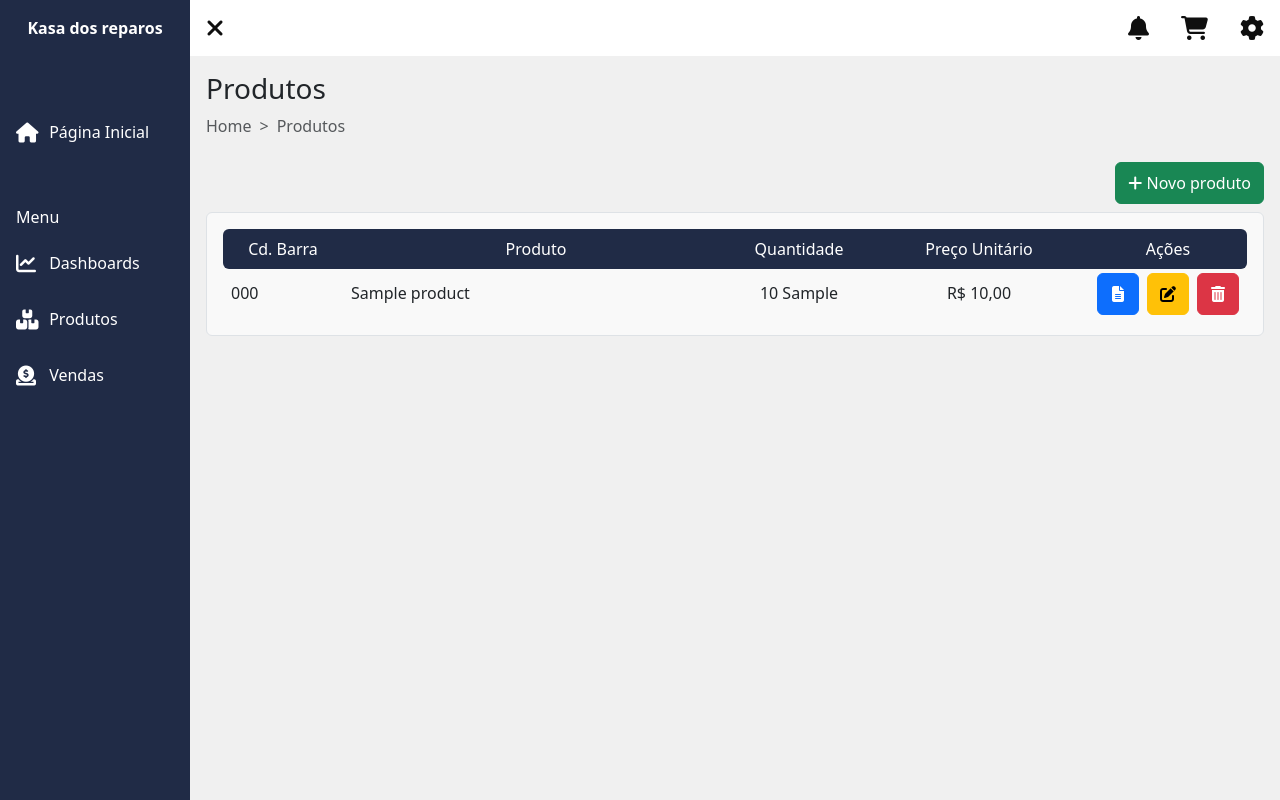
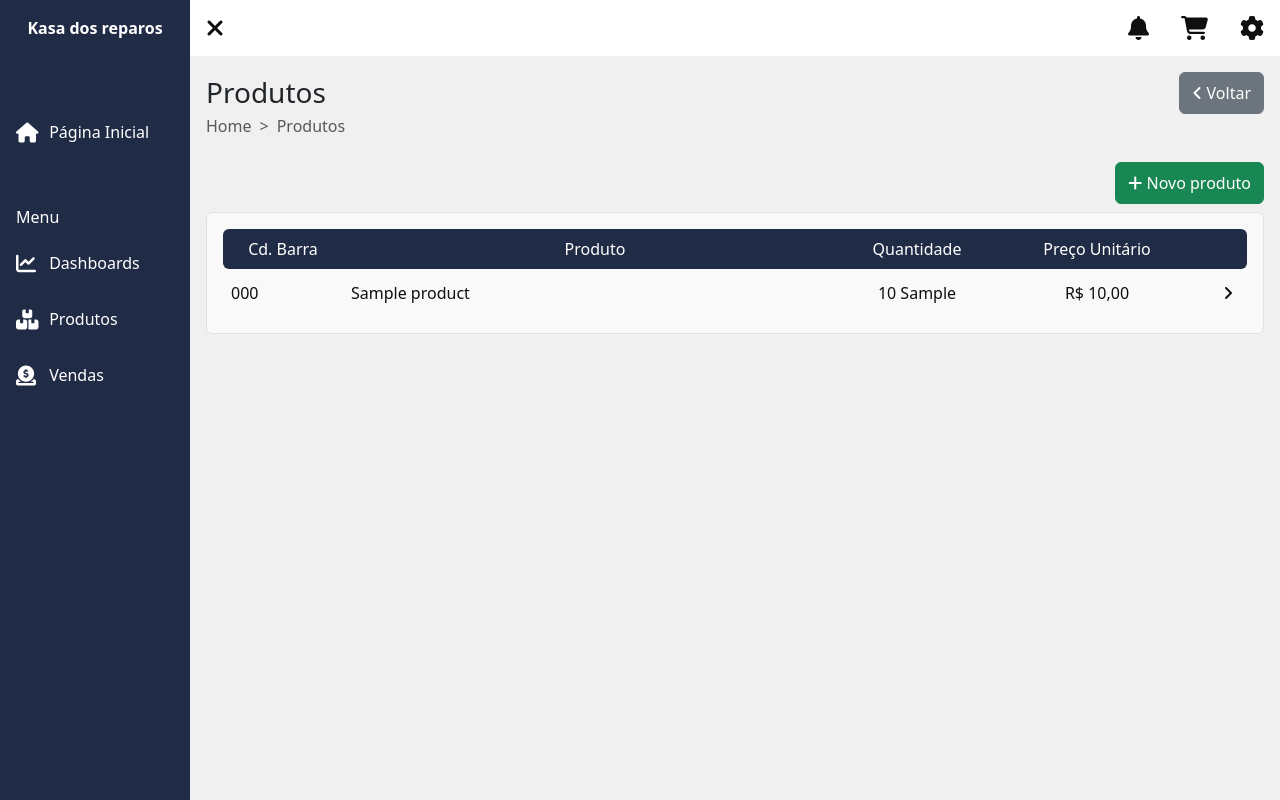
Before and after one commit to gustavolaires/kdr-erp, a Django app: page /products/ in a window 1280 px wide. Run offline with Django 5.2, Linux system fonts and the light colour scheme; tables that the repository leaves empty hold one stand-in row (values such as "Sample post"); some libraries are stand-ins or nearby versions.

Commit message:
Refatoração de layout das páginas de produto

```diff
--- a/stock/templates/product/list.html
+++ b/stock/templates/product/list.html
@@ -8,7 +8,13 @@
 
 {% block content %}
     <!-- title -->
-    <h3>Produtos</h3>
+    <div class="d-flex flex-row justify-content-between align-items-center">
+        <h3 style="margin-bottom: 0px;">Produtos</h3>
+        <a class="btn btn-secondary rounded-2 py-2" href="{% url 'home' %}">
+            <span><i class="fa-solid fa-angle-left"></i></span>
+            <span class="text-nowrap">Voltar</span>
+        </a>
+    </div>
 
     <!-- breadcrumb -->
     <div style="--bs-breadcrumb-divider: '>';" aria-label="breadcrumb">
@@ -37,12 +43,12 @@
             <span class="d-inline-block flex-grow-1 px-2 py-2">Produto</span>
             <span class="d-inline-block px-2 py-2" style="min-width: 140px;">Quantidade</span>
             <span class="d-inline-block px-2 py-2" style="min-width: 220px;">Preço Unitário</span>
-            <span class="d-inline-block px-2 py-2" style="min-width: 158px;">Ações</span>
+            <span class="d-inline-block px-2 py-2" style="min-width: 40px;"></span>
         </div>
 
         <div class="d-flex flex-column">
             {% for product in object_list %}
-                <div class="kdr-table-item-slot">
+                <a class="kdr-table-item-slot" href="{% url 'product-detail' product.id %}">
                         <div class="d-flex flex-row kdr-table-lg-striped hover-item py-1">
                             <div class="d-flex flex-column flex-wrap flex-lg-row flex-lg-nowrap  flex-grow-1">
                                 <div class="d-flex flex-row flex-nowrap flex-grow-1">
@@ -54,32 +60,18 @@
                                         {{ product.amount }}
                                         {% if product.unit_type %}{{ product.unit_type|default:"" }}{% endif %}
                                     </span>
-                                <span class="d-inline-block text-center px-2 py-2" style="min-width: 220px;">
+                                    <span class="d-inline-block text-end text-lg-center px-2 py-2" style="min-width: 220px;">
                                         R$ {{ product.unit_price }}
                                     </span>
                                 </div>
                             </div>
-                        <div class="d-inline-block px-2">
-                            <div class="d-flex flex-row align-items-center gap-2 h-100">
-                                <a href="{% url 'product-detail' product.id %}" class="btn btn-primary rounded-2 px-2 py-2">
-                                    <span class="d-inline-block text-center" style="width: 24px;">
-                                        <i class="fa-solid fa-file-lines"></i>
+                            <div class="px-2">
+                                <span class="d-inline-block text-center p-2" style="width: 24px;">
+                                    <i class="fa-solid fa-angle-right"></i>
                                 </span>
-                                </a>
-                                <a href="{% url 'product-update' product.id %}" class="btn btn-warning rounded-2 px-2 py-2">
-                                    <span class="d-inline-block text-center" style="width: 24px;">
-                                        <i class="fa-solid fa-pen-to-square"></i>
-                                    </span>
-                                </a>
-                                <a href="{% url 'product-delete' product.id %}" class="btn btn-danger rounded-2 px-2 py-2">
-                                    <span class="d-inline-block text-center" style="width: 24px;">
-                                        <i class="fa-solid fa-trash-can"></i>
-                                    </span>
-                                </a>
                             </div>
                         </div>
-                    </div>
-                </div>
+                </a>
             {% empty %}
                 <div>
                      Não há produtos cadastrados.
```
Also changed, not shown: stock/templates/product/create.html (+7 -1 lines), stock/templates/product/delete.html (+8 -2 lines), stock/templates/product/detail.html (+18 -6 lines), stock/templates/product/update.html (+8 -2 lines). Lines whose indentation alone changed are shown as unchanged.
